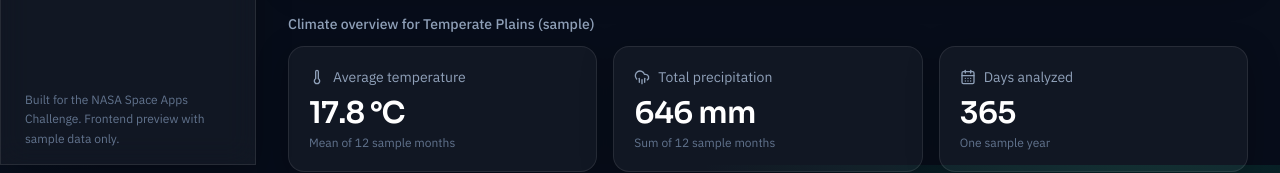
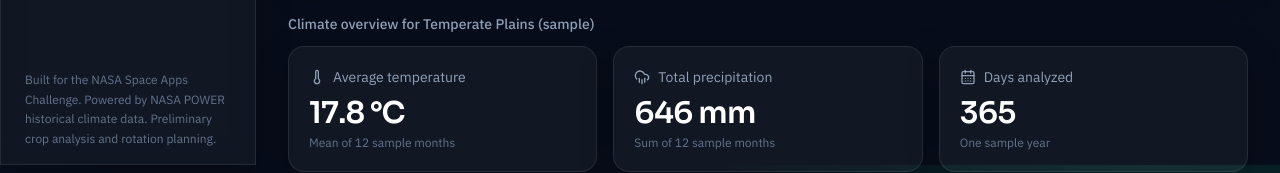
Before and after one commit to ayan-compute/TerraMind-AI, a React (Vite) app in the folder frontend/: page / in a window 1280 px wide. Shown: the part 635-808 px from the top of the page. Built offline with nearby package versions, Linux system fonts and the light colour scheme; no server answers.

Commit message:
Change the sample text

```diff
--- a/frontend/src/components/Sidebar.tsx
+++ b/frontend/src/components/Sidebar.tsx
@@ -33,7 +33,11 @@ export function Sidebar({ page, go, open, close }: { page: Page; go: (p: Page) =
             </button>
           ))}
         </nav>
-        <p className="mt-auto px-2 text-xs leading-relaxed text-slate-500">Built for the NASA Space Apps Challenge. Frontend preview with sample data only.</p>
+        <p className="mt-auto px-2 text-xs leading-relaxed text-slate-500">
+          Built for the NASA Space Apps Challenge.
+          Powered by NASA POWER historical climate data.
+          Preliminary crop analysis and rotation planning.
+        </p>
       </aside>
     </>
   )
```
